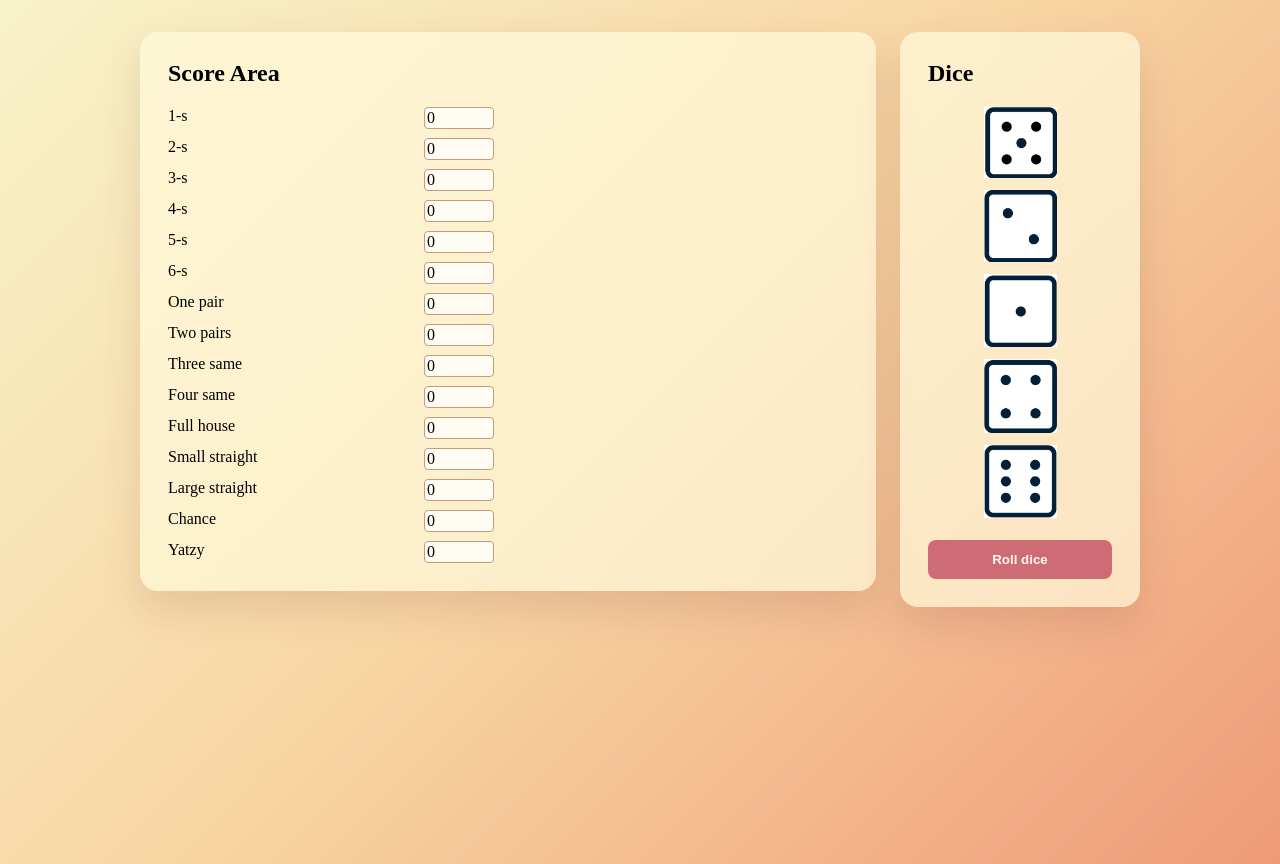
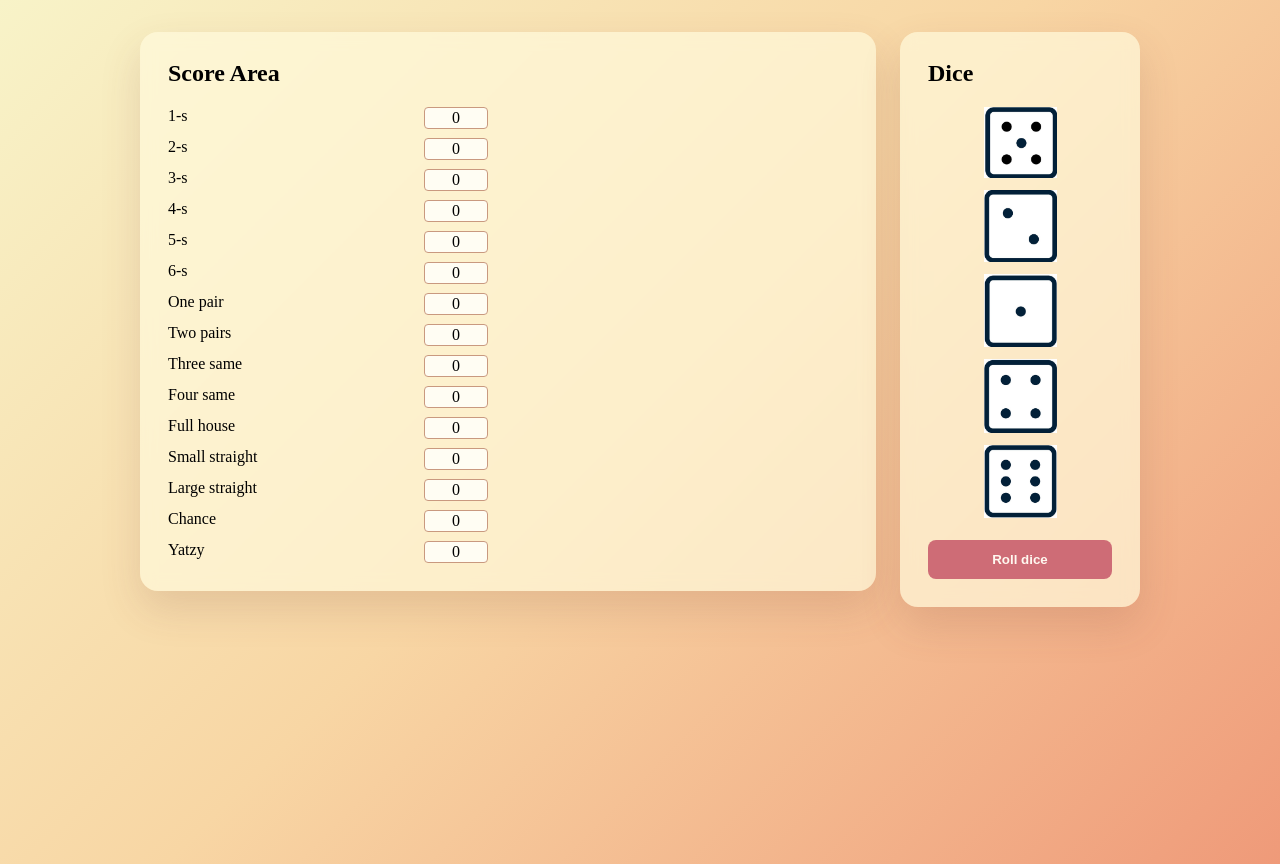
Before and after one commit to LPRosendahl/DIPYatzy, a website with bundled scripts: page client/index.html in a window 1280 px wide. Built offline with nearby package versions, Linux system fonts and the light colour scheme.

Commit message:
Ændrede text felterne til button så de er nemmere at markere

```diff
--- a/client/index.html
+++ b/client/index.html
@@ -13,21 +13,21 @@
 			<div id="right-panel" class="panel">
 				<h2>Score Area</h2>
 				<div class="score-list">
-					<p>1-s<input type="text" value="0"></p>
-					<p>2-s<input type="text" value="0"></p>
-					<p>3-s<input type="text" value="0"></p>
-					<p>4-s<input type="text" value="0"></p>
-					<p>5-s<input type="text" value="0"></p>
-					<p>6-s<input type="text" value="0"></p>
-					<p>One pair<input type="text" value="0"></p>
-					<p>Two pairs<input type="text" value="0"></p>
-					<p>Three same<input type="text" value="0"></p>
-					<p>Four same<input type="text" value="0"></p>
-					<p>Full house<input type="text" value="0"></p>
-					<p>Small straight<input type="text" value="0"></p>
-					<p>Large straight<input type="text" value="0"></p>
-					<p>Chance<input type="text" value="0"></p>
-					<p>Yatzy<input type="text" value="0"></p>
+					<p>1-s<input type="button" value="0"></p>
+					<p>2-s<input type="button" value="0"></p>
+					<p>3-s<input type="button" value="0"></p>
+					<p>4-s<input type="button" value="0"></p>
+					<p>5-s<input type="button" value="0"></p>
+					<p>6-s<input type="button" value="0"></p>
+					<p>One pair<input type="button" value="0"></p>
+					<p>Two pairs<input type="button" value="0"></p>
+					<p>Three same<input type="button" value="0"></p>
+					<p>Four same<input type="button" value="0"></p>
+					<p>Full house<input type="button" value="0"></p>
+					<p>Small straight<input type="button" value="0"></p>
+					<p>Large straight<input type="button" value="0"></p>
+					<p>Chance<input type="button" value="0"></p>
+					<p>Yatzy<input type="button" value="0"></p>
 				</div>
 			</div>
 		</div>
```
